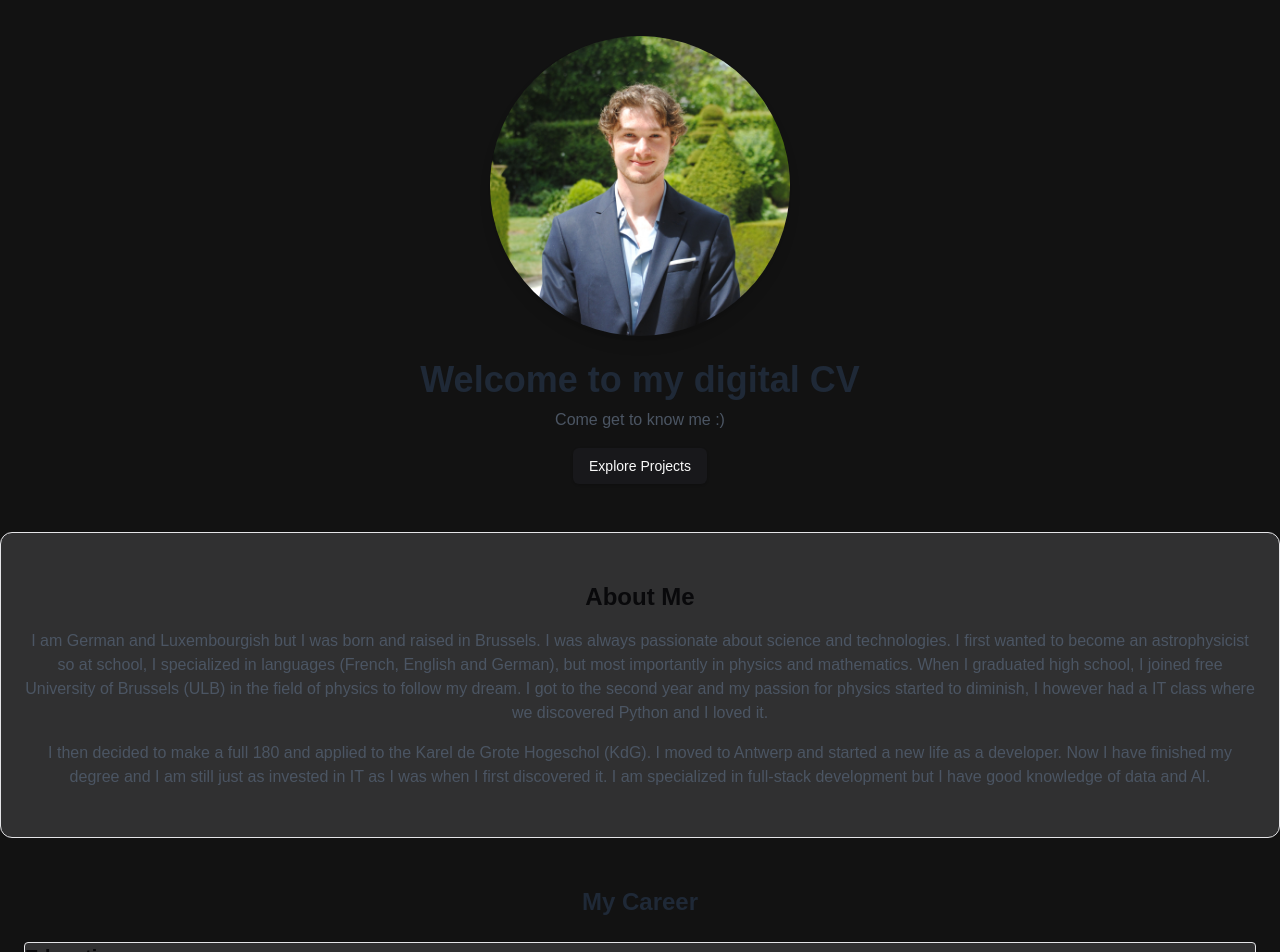
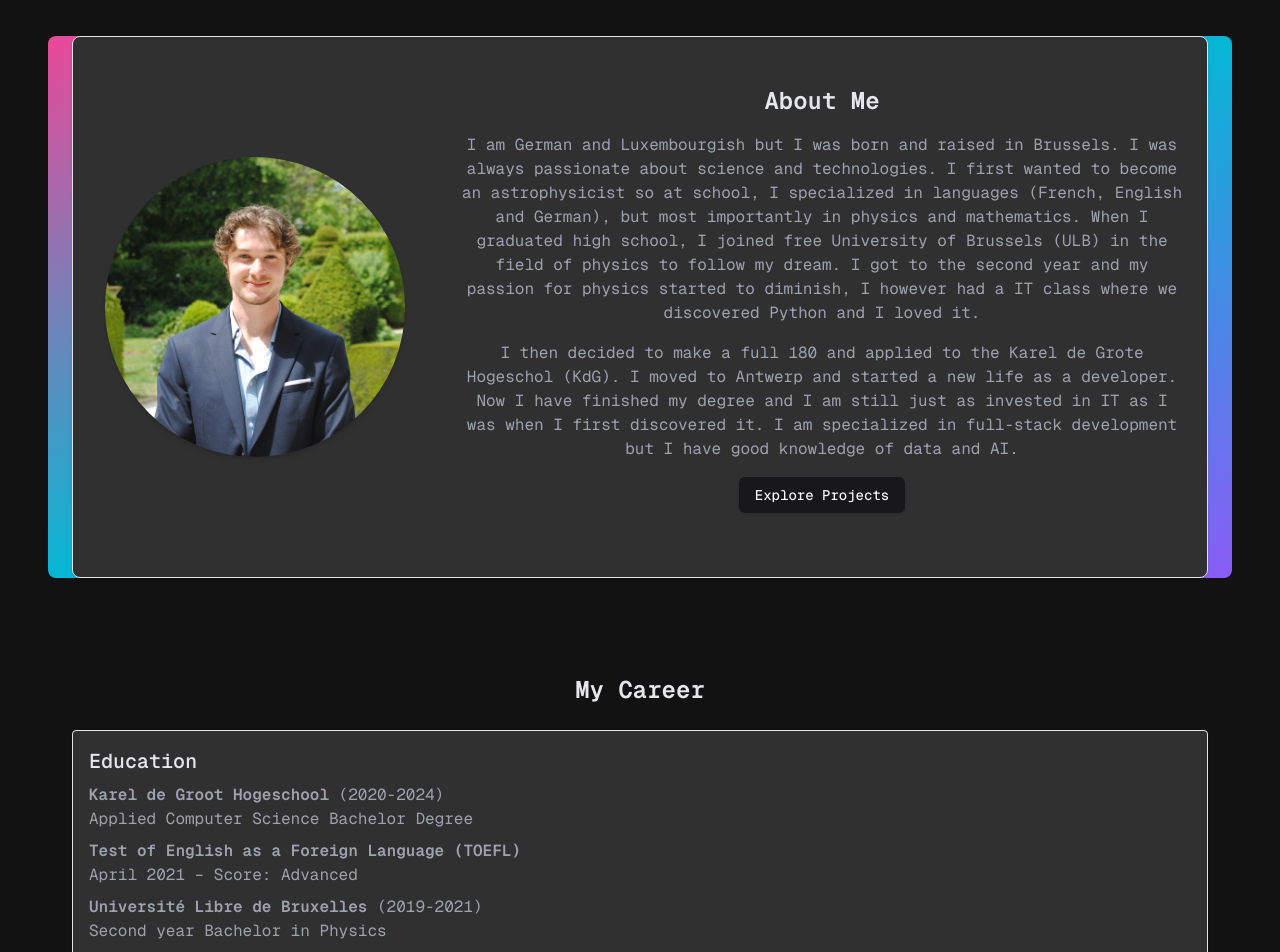
Before and after one commit to agrapheuse/Noah-Diderich-portfolio, a Next.js app: page / in a window 1280 px wide. Shown: the part 80-1032 px from the top of the page. Built offline with nearby package versions, Linux system fonts and the light colour scheme.

Commit message:
improving hero section

```diff
--- a/app/page.tsx
+++ b/app/page.tsx
@@ -1,4 +1,3 @@
-import { AboutMe } from "@/components/AboutMe";
 import { Career } from "@/components/Career";
 import { ContactMe } from "@/components/ContactMe";
 import { HeroSection } from "@/components/HeroSection";
@@ -16,7 +15,6 @@ export default function Home() {
       </header>
 
       <HeroSection></HeroSection>
-      <AboutMe></AboutMe>
       <Career></Career>
       <Skills></Skills>
       <ContactMe></ContactMe>
--- a/components/AboutMe.tsx
+++ /dev/null
@@ -1,28 +0,0 @@
-import { Card } from "./ui/card";
-
-export function AboutMe() {
-  return (
-    <Card className="bg-foreground py-12">
-      <div className="container mx-auto px-6">
-        <h2 className="text-2xl font-bold text-center">About Me</h2>
-        <p className="mt-4 text-gray-600 text-center">
-          I am German and Luxembourgish but I was born and raised in Brussels. I
-          was always passionate about science and technologies. I first wanted
-          to become an astrophysicist so at school, I specialized in languages
-          (French, English and German), but most importantly in physics and
-          mathematics. When I graduated high school, I joined free University of
-          Brussels (ULB) in the field of physics to follow my dream. I got to
-          the second year and my passion for physics started to diminish, I
-          however had a IT class where we discovered Python and I loved it.
-        </p>
-        <p className="mt-4 text-gray-600 text-center">
-          I then decided to make a full 180 and applied to the Karel de Grote
-          Hogeschol (KdG). I moved to Antwerp and started a new life as a
-          developer. Now I have finished my degree and I am still just as
-          invested in IT as I was when I first discovered it. I am specialized
-          in full-stack development but I have good knowledge of data and AI.
-        </p>
-      </div>
-    </Card>
-  );
-}
--- a/components/Career.tsx
+++ b/components/Career.tsx
@@ -2,13 +2,15 @@ import { Card } from "./ui/card";
 
 export function Career() {
   return (
-    <section className="bg-background py-12">
-      <div className="container mx-auto px-6">
-        <h2 className="text-2xl font-bold text-center">My Career</h2>
+    <section className="bg-background py-12 m-12">
+      <div className="container mx-auto px-6 font-[family-name:var(--font-geist-mono)]">
+        <h2 className="text-2xl font-bold text-center text-gray-200">
+          My Career
+        </h2>
         <div className="mt-6 space-y-4">
-          <Card className="bg-foreground rounded shadow">
-            <h3 className="text-xl font-semibold">Education</h3>
-            <ul className="mt-2 text-gray-700 space-y-2">
+          <Card className="bg-foreground p-4 rounded shadow">
+            <h3 className="text-xl font-semibold text-gray-200">Education</h3>
+            <ul className="mt-2 text-gray-400 space-y-2">
               <li>
                 <strong>Karel de Groot Hogeschool</strong> (2020-2024)
                 <br />
@@ -28,8 +30,10 @@ export function Career() {
           </Card>
 
           <Card className="bg-foreground p-4 rounded shadow">
-            <h3 className="text-xl font-semibold">Work Experience</h3>
-            <ul className="mt-2 text-gray-700 space-y-2">
+            <h3 className="text-xl font-semibold text-gray-200">
+              Work Experience
+            </h3>
+            <ul className="mt-2 text-gray-400 space-y-2">
               <li>
                 <strong>
                   Tryve monday.com partners and CRM specialists, Edegem
--- a/components/HeroSection.tsx
+++ b/components/HeroSection.tsx
@@ -1,23 +1,52 @@
 import Image from "next/image";
+import profilePic from "@/app/public/profile-pic.jpg";
+import { Card } from "./ui/card";
 import Link from "next/link";
-import profilePic from "@/app/public/profile-pic.jpg";
 import { Button } from "./ui/button";
 
 export function HeroSection() {
   return (
-    <section className="container mx-auto px-6 py-12 flex flex-col items-center text-center">
+    <div className="flex justify-center items-center relative m-12">
+      <div className="absolute w-full h-full inset-0 rounded-lg bg-gradient-to-br from-pink-500 via-cyan-500 to-violet-500"></div>
+      <Card className="relative w-[96%] h-[96%] rounded-lg bg-foreground py-12 flex justify-center items-center pt-12">
         <Image
           src={profilePic}
           alt="My Portfolio Image"
           width={300}
           height={300}
-        className="rounded-full shadow-lg max-h-80"
+          className="relative rounded-full shadow-md max-h-80 m-8 border-gradient-to-r from-purple-500 via-pink-500 to-red-500"
         />
-      <h2 className="text-4xl font-bold mt-6">Welcome to my digital CV</h2>
-      <p className="text-gray-600 mt-2">Come get to know me :)</p>
-      <Link href="/projects">
-        <Button className="mt-4">Explore Projects</Button>
+
+        <div className="container mx-auto px-6">
+          <h2 className="text-2xl text-gray-200 font-bold text-center font-[family-name:var(--font-geist-mono)]">
+            About Me
+          </h2>
+          <p className="mt-4 text-center font-[family-name:var(--font-geist-mono)] text-gray-400">
+            I am German and Luxembourgish but I was born and raised in Brussels.
+            I was always passionate about science and technologies. I first
+            wanted to become an astrophysicist so at school, I specialized in
+            languages (French, English and German), but most importantly in
+            physics and mathematics. When I graduated high school, I joined free
+            University of Brussels (ULB) in the field of physics to follow my
+            dream. I got to the second year and my passion for physics started
+            to diminish, I however had a IT class where we discovered Python and
+            I loved it.
+          </p>
+          <p className="mt-4 text-center font-[family-name:var(--font-geist-mono)] text-gray-400">
+            I then decided to make a full 180 and applied to the Karel de Grote
+            Hogeschol (KdG). I moved to Antwerp and started a new life as a
+            developer. Now I have finished my degree and I am still just as
+            invested in IT as I was when I first discovered it. I am specialized
+            in full-stack development but I have good knowledge of data and AI.
+          </p>
+          <Link
+            href="/projects"
+            className="flex justify-center items-center font-[family-name:var(--font-geist-mono)]"
+          >
+            <Button className="m-4 ">Explore Projects</Button>
           </Link>
-    </section>
+        </div>
+      </Card>
+    </div>
   );
 }
```
Lines whose indentation alone changed are shown as unchanged.
